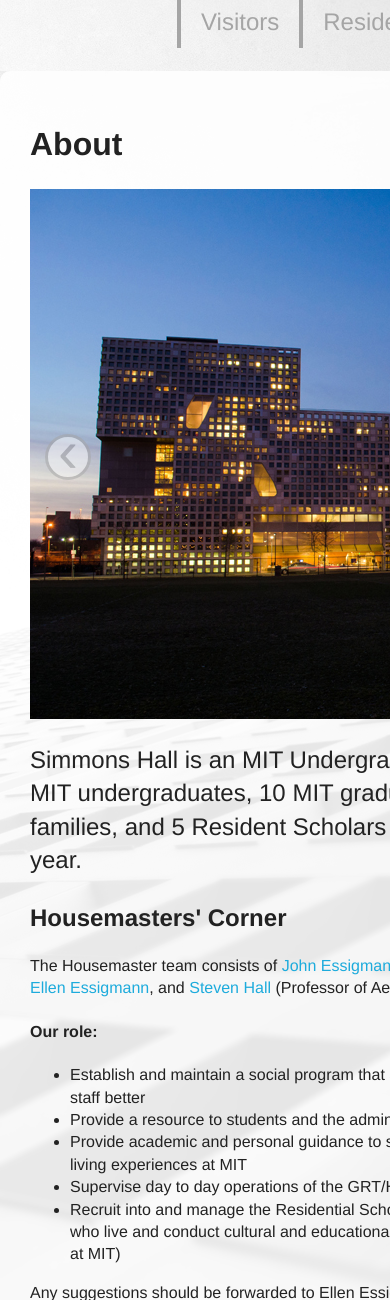
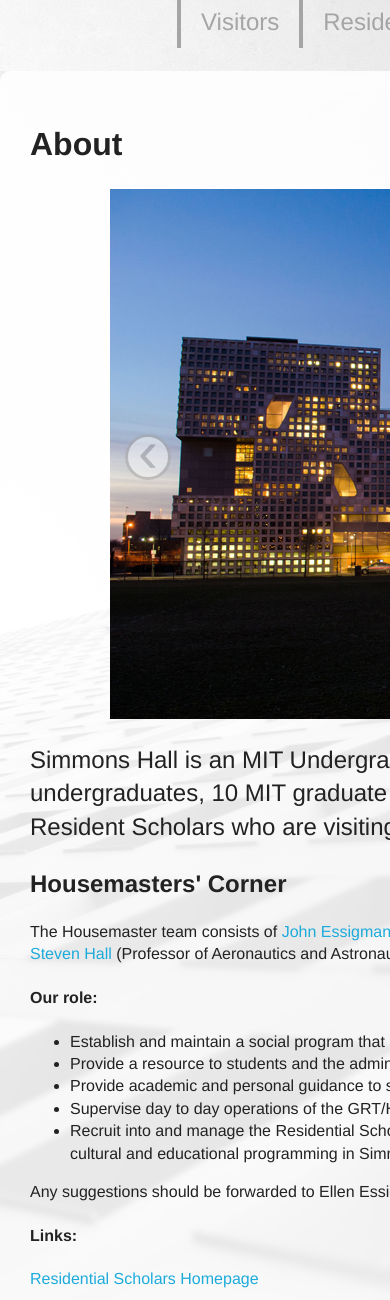
Before and after one commit to simmons-tech/Simmons-Website, a PHP site: page /about.html in a window 390 px wide; the page is wider, and only the part inside the window is pictured. Shown: the part 229-1529 px from the top of that part. Run offline with PHP 8.4, Linux system fonts and the light colour scheme; some libraries are stand-ins or nearby versions.

Commit message:
changed about width, fixed cpw link to be more responsive on hover

```diff
--- a/about.html
+++ b/about.html
@@ -48,12 +48,14 @@
       </ul>
     </nav>
   </header>
-  <div role="main" id="content" class="showcase">
+  <div role="main" id="content" class="container">
    <h1>About</h1>
     <div id="myCarousel" class="carousel">
       <!-- Carousel items -->
       <div class="carousel-inner">
-	<div class="item active"><img src="img/image1.jpg"></div>
+	<div class="item active">
+	  <img src="img/image1.jpg">
+	</div>
 	<div class="item"><img src="img/image2.jpg"></div>
 	<div class="item"><img src="img/image3.jpg"></div>
 	<div class="item"><img src="img/image4.jpg"></div>
@@ -71,10 +73,13 @@
       visiting MIT for the academic year. </p>
 
   <h2>Housemasters' Corner</h2>
-    <p>The Housemaster team consists of <a
-    href="http://jessig.mit.edu/jmegroup/">John Essigmann</a>
-    (Professor of Chemistry and Biological Engineering), <a
-    href="mailto:emessig@mit.edu">Dr. Ellen Essigmann</a>, and  <a href="http://web.mit.edu/aeroastro/people/hall.html">Steven Hall</a> (Professor of Aeronautics and Astronautics).</p>
+    <p>The Housemaster team consists
+    of <a href="http://jessig.mit.edu/jmegroup/">John Essigmann</a>
+    (Professor of Chemistry and Biological
+    Engineering), <a href="mailto:emessig@mit.edu">Dr. Ellen
+    Essigmann</a>,
+    and <a href="http://web.mit.edu/aeroastro/people/hall.html">Steven
+    Hall</a> (Professor of Aeronautics and Astronautics).</p>
 
 <h4>Our role:</h4>
 <ul>
--- a/css/style.css
+++ b/css/style.css
@@ -312,6 +312,10 @@ html, body {
     text-decoration: underline;
 }
 
+#cpw a:hover {
+    text-decoration: none;
+}
+
 footer {
     margin: auto;
     width: 800px;
```
